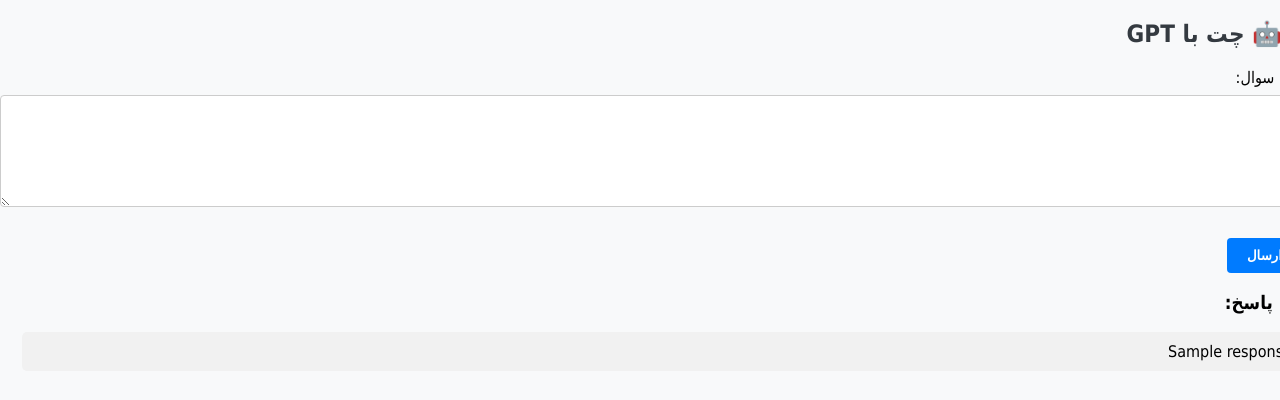
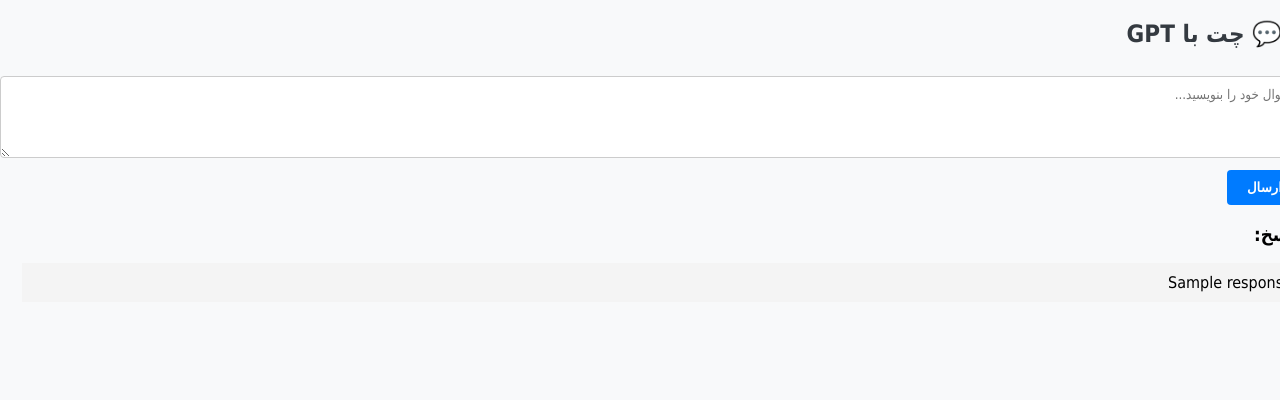
Before and after one commit to s2f1394/gptpnl, a Flask app: template templates/gpt.html in a window 1280 px wide. Shown: the part 135-535 px from the top of the page. Run offline with Flask 3, Linux system fonts and the light colour scheme; the template is opened without the code that fills it: most values are stand-ins (such as "Sample title", 1, 10 or a date in 2020).

Commit message:
gpt.html

```diff
--- a/templates/gpt.html
+++ b/templates/gpt.html
@@ -1,17 +1,12 @@
-
-{% extends 'layout.html' %}
+{% extends "layout.html" %}
 {% block content %}
-<h2>🤖 چت با GPT</h2>
+<h2>💬 چت با GPT</h2>
 <form method="POST">
-    <label>متن سوال:</label><br>
-    <textarea name="prompt" rows="6" cols="60" required></textarea><br><br>
+    <textarea name="prompt" rows="4" cols="50" placeholder="سوال خود را بنویسید..." required></textarea><br>
     <button type="submit">ارسال</button>
 </form>
-
 {% if response %}
-    <h3>✅ پاسخ:</h3>
-    <div style="background-color: #f1f1f1; padding: 10px; border-radius: 5px;">
-        {{ response }}
-    </div>
+    <h3>پاسخ:</h3>
+    <div style="white-space: pre-wrap; background: #f4f4f4; padding: 10px;">{{ response }}</div>
 {% endif %}
 {% endblock %}
```
